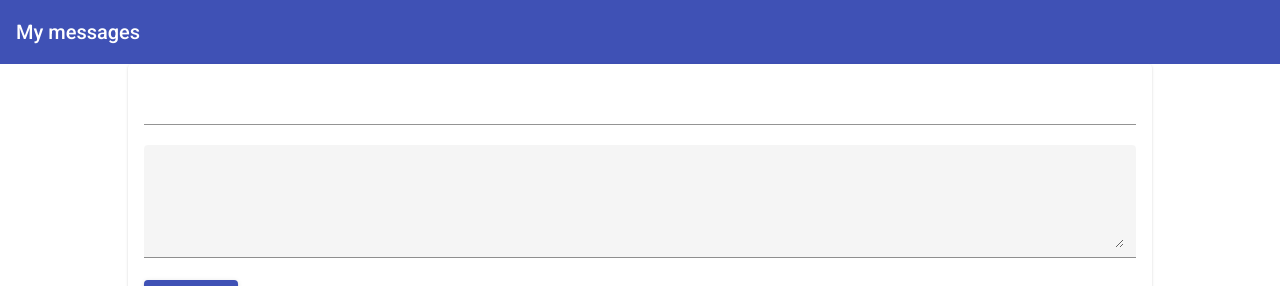
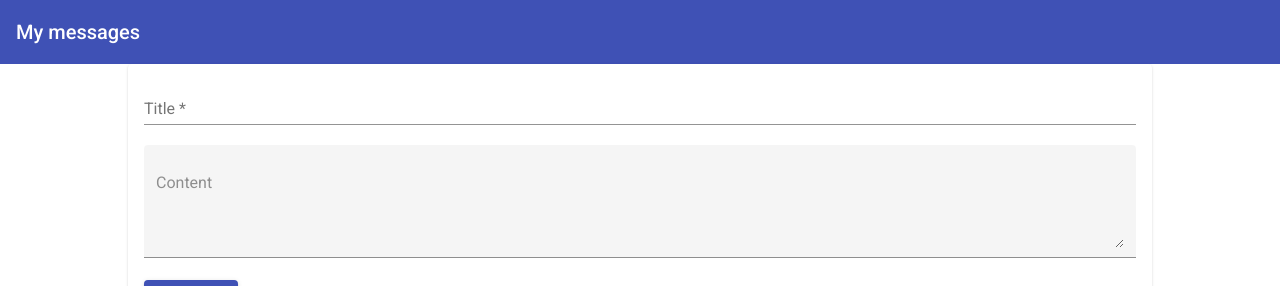
Before and after one commit to hil400k/mean-course, an Angular app: page / in a window 1280 px wide. Shown: the top 286 px of the page. Built offline with nearby package versions, Linux system fonts and the light colour scheme.

Commit message:
completed ui

```diff
--- a/src/app/posts/post-create/post-create.component.html
+++ b/src/app/posts/post-create/post-create.component.html
@@ -2,11 +2,11 @@
 <mat-card>
   <form (submit)="onAddPost(postForm)" #postForm="ngForm">
     <mat-form-field>
-      <input matInput type="text" ngModel name="title" minlength="3" #title="ngModel" required>
+      <input matInput type="text" ngModel name="title" placeholder="Title" minlength="3" #title="ngModel" required>
       <mat-error *ngIf="title.invalid">Please, enter title</mat-error>
     </mat-form-field>
     <mat-form-field appearance="fill">
-      <textarea matInput rows="4" ngModel name="content" #content="ngModel" required></textarea>
+      <textarea matInput rows="4" ngModel name="content" placeholder="Content" #content="ngModel" required></textarea>
       <mat-error *ngIf="content.invalid">Please, enter content</mat-error>
     </mat-form-field>
     <button color="primary" mat-raised-button type="submit">Save Post</button>
--- a/src/app/posts/post-create/post-create.component.ts
+++ b/src/app/posts/post-create/post-create.component.ts
@@ -18,6 +18,7 @@ export class PostCreateComponent {
   onAddPost(form: NgForm) {
     if (form.valid) {
       this.postService.addPost(form.value.title, form.value.content);
+      form.resetForm();
     }
   }
 
--- a/src/app/posts/post-list/post-list.component.html
+++ b/src/app/posts/post-list/post-list.component.html
@@ -4,6 +4,10 @@
       {{post.title}}
     </mat-expansion-panel-header>
     {{post.content}}
+    <mat-action-row>
+      <button mat-button color="accent">Edit</button>
+      <button mat-button color="warn">Delete</button>
+    </mat-action-row>
   </mat-expansion-panel>
 </mat-accordion>
 <p *ngIf="!posts.length" class="mat-body-1 info-text">No posts</p>
```
